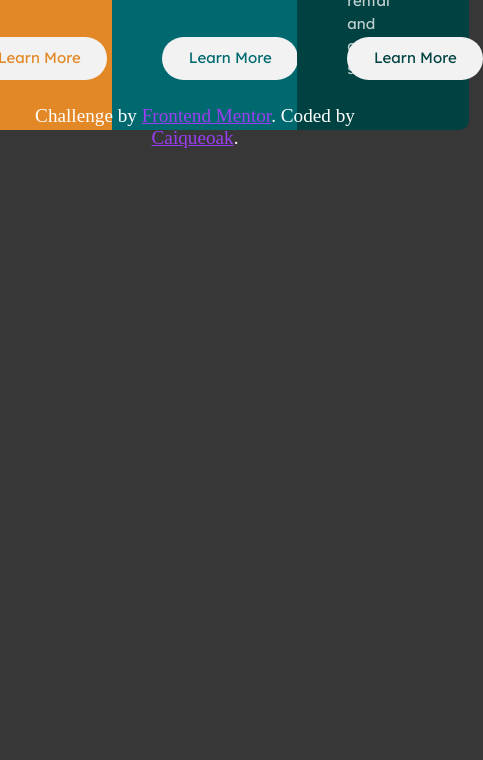
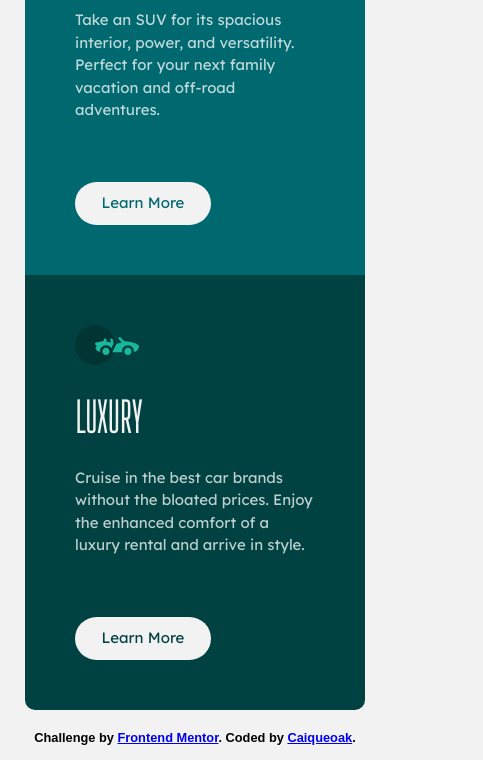
Before and after one commit to Caiqueoak/3-column-preview-card-with-HTML-and-CSS, a plain HTML site: page index.html in a window 390 px wide. Shown: the part 690-1450 px from the top of the page, 483 px wide, since content can reach past the window. Before the commit the page ends 844 px from the top, so only its background shows below. Drawn offline with Linux system fonts and the light colour scheme.

Commit message:
added responsive design for mobile

```diff
--- a/style.css
+++ b/style.css
@@ -13,8 +13,7 @@
 body{
     Font-size: 15px;
     margin: 0;
-    /* EYES PROTECTOR */
-    background-color: rgb(56, 55, 55);
+    background-color: var(--Bg-headings-buttons)
 }
 
 /* Main Card */
@@ -94,11 +93,32 @@ body{
 footer{
     position: absolute;
     text-align: center;
-    font-size: 1.2rem;
-    bottom: 5px;
+    bottom: 0;
+    padding: 15px;
     width: 100%;
-    color: white;
+    color: black;
+    font-weight: 900;
+    font-size: 0.8rem;
+    font-family: Arial, Helvetica, sans-serif;
 }
-footer a{
-    color: rgb(155, 62, 243);
+
+@media screen and (max-width: 933px){
+    body{
+        height: 1450px;
+        position: relative;
+    }
+    .container{
+        height: 1450px;
+    }
+    .main-card{
+        width: 340px;
+        height: 1350px;
+        grid-template-columns: 1fr;
+    }
+    .sedans-card{
+        border-radius: 10px 10px 0 0;
+    }
+    .luxury-card{
+        border-radius: 0 0 10px 10px;
+    }
 }
```
Also changed, not shown: images/solution.png.
